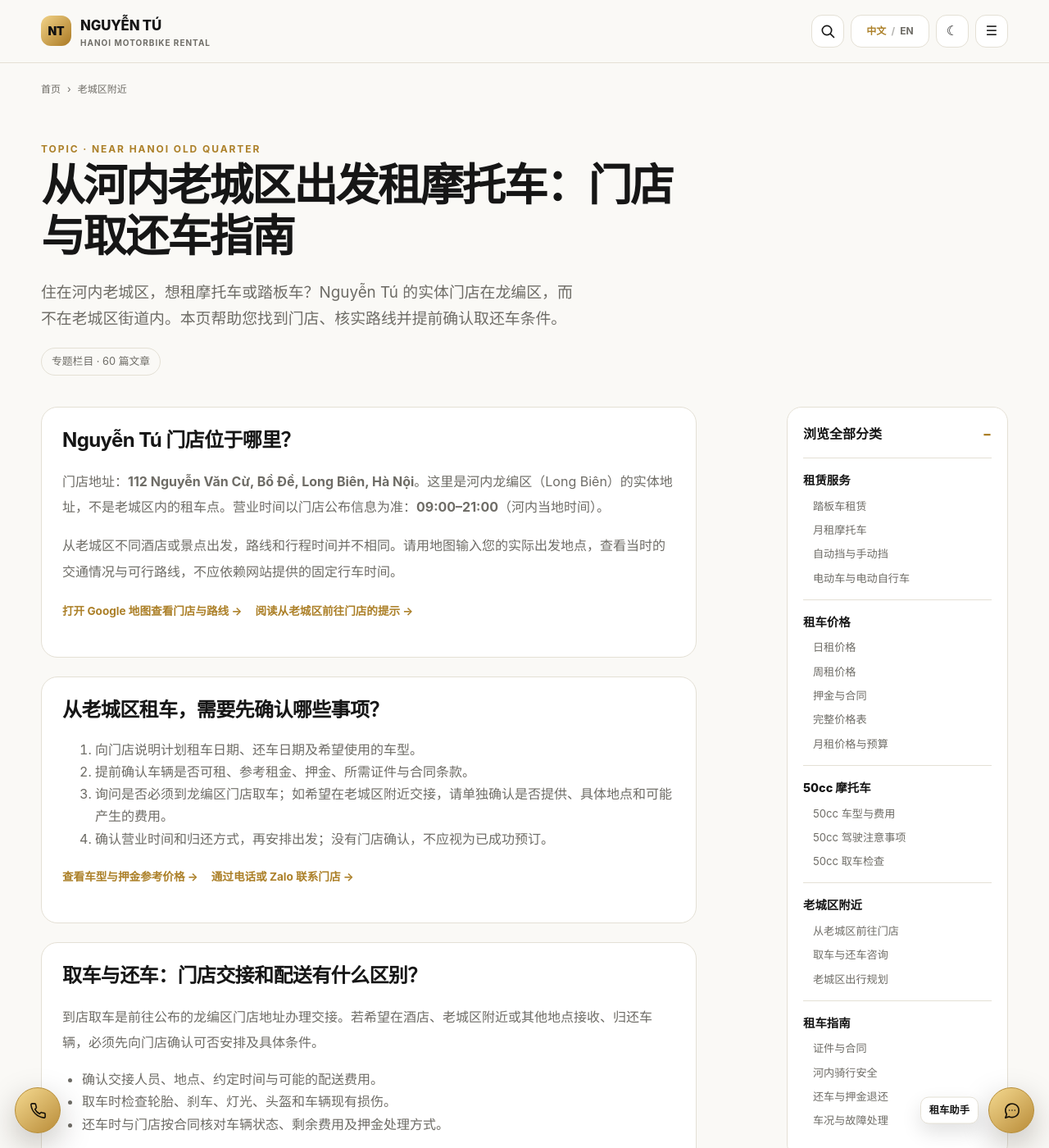
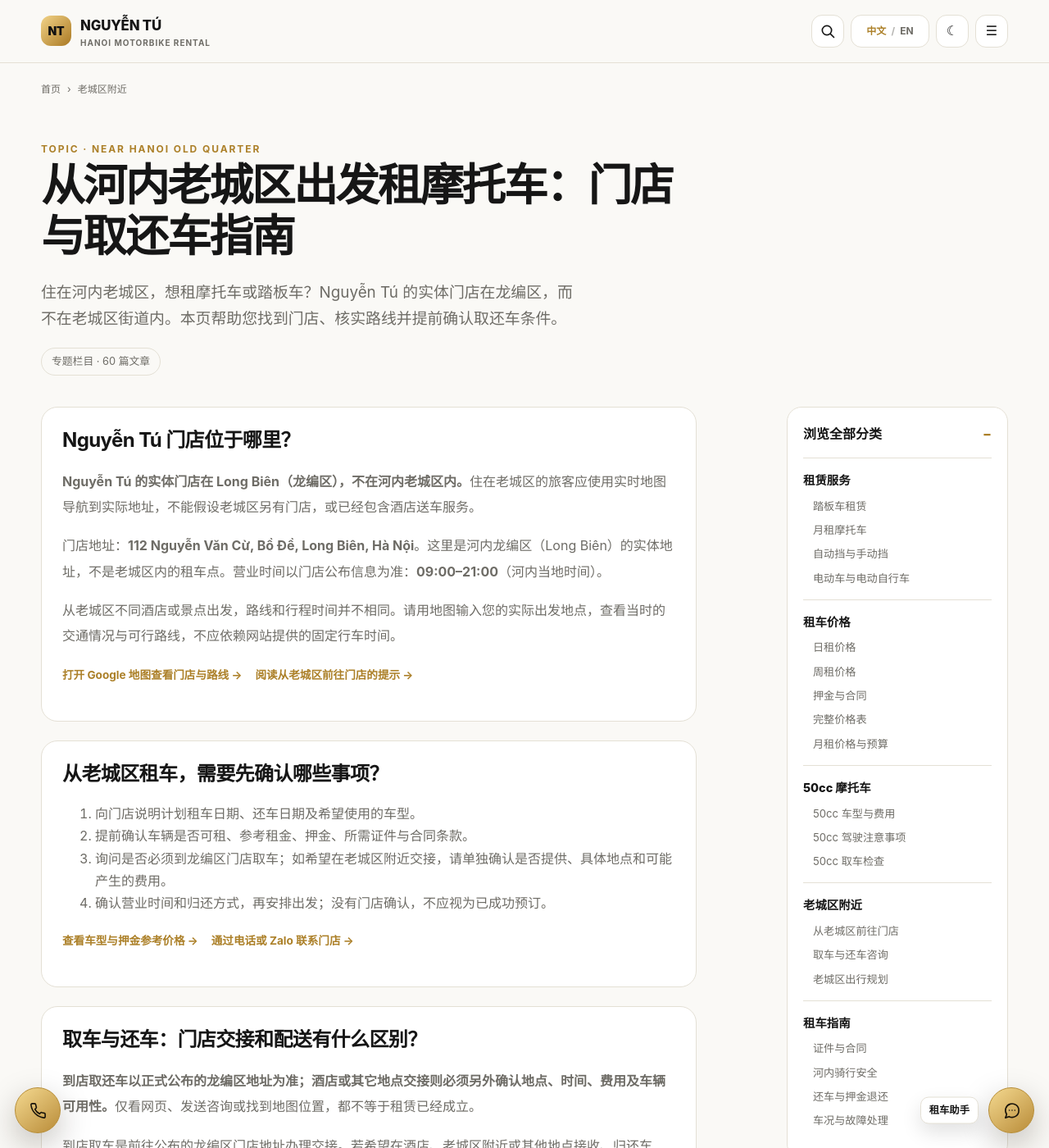
Before and after one commit to thuexemayhanoi/china, a Jekyll site: the page built from topics/old-quarter/index.html, in a window 1280 px wide and 1400 px high. Shown: the whole window at 82% size. Built offline with Jekyll 4.4.1, drawn with Linux system fonts in a browser that asks for light colours.

Commit message:
seo(china): sharpen visible answer-first content in topics/old-quarter/index.html

```diff
--- a/topics/old-quarter/index.html
+++ b/topics/old-quarter/index.html
@@ -7,11 +7,13 @@ breadcrumbs: [{"label":"老城区附近"}]
 topic: "old-quarter"
 ---
 <div class="page-head"><span class="eyebrow">TOPIC · Near Hanoi Old Quarter</span><h1>从河内老城区出发租摩托车：门店与取还车指南</h1><p class="lead">住在河内老城区，想租摩托车或踏板车？Nguyễn Tú 的实体门店在龙编区，而不在老城区街道内。本页帮助您找到门店、核实路线并提前确认取还车条件。</p><span class="pill">{% assign current_posts = site.posts | where: 'topic', page.topic %}{% if current_posts.size == 0 %}专题栏目 · 暂无博客文章{% else %}专题栏目 · {{ current_posts.size }} 篇文章{% endif %}</span></div><div class="two-col"><div class="prose"><section class="inner-panel"><h2>Nguyễn Tú 门店位于哪里？</h2>
+<p><strong>Nguyễn Tú 的实体门店在 Long Biên（龙编区），不在河内老城区内。</strong>住在老城区的旅客应使用实时地图导航到实际地址，不能假设老城区另有门店，或已经包含酒店送车服务。</p>
 <p>门店地址：<strong>{{ site.data.site.business.address_short }}</strong>。这里是河内龙编区（Long Biên）的实体地址，不是老城区内的租车点。营业时间以门店公布信息为准：<strong>{{ site.data.site.business.hours }}</strong>（河内当地时间）。</p>
 <p>从老城区不同酒店或景点出发，路线和行程时间并不相同。请用地图输入您的实际出发地点，查看当时的交通情况与可行路线，不应依赖网站提供的固定行车时间。</p>
 <p><a class="card-link" href="{{ site.data.site.business.maps }}" target="_blank" rel="noopener noreferrer">打开 Google 地图查看门店与路线 →</a>　<a class="card-link" href="{{ site.data.site.domain }}/topics/old-quarter/directions/">阅读从老城区前往门店的提示 →</a></p></section><section class="inner-panel"><h2>从老城区租车，需要先确认哪些事项？</h2>
 <ol><li>向门店说明计划租车日期、还车日期及希望使用的车型。</li><li>提前确认车辆是否可租、参考租金、押金、所需证件与合同条款。</li><li>询问是否必须到龙编区门店取车；如希望在老城区附近交接，请单独确认是否提供、具体地点和可能产生的费用。</li><li>确认营业时间和归还方式，再安排出发；没有门店确认，不应视为已成功预订。</li></ol>
 <p><a class="card-link" href="{{ site.data.site.domain }}/prices/">查看车型与押金参考价格 →</a>　<a class="card-link" href="{{ site.data.site.domain }}/contact/">通过电话或 Zalo 联系门店 →</a></p></section><section class="inner-panel"><h2>取车与还车：门店交接和配送有什么区别？</h2>
+<p><strong>到店取还车以正式公布的龙编区地址为准；酒店或其它地点交接则必须另外确认地点、时间、费用及车辆可用性。</strong>仅看网页、发送咨询或找到地图位置，都不等于租赁已经成立。</p>
 <p>到店取车是前往公布的龙编区门店地址办理交接。若希望在酒店、老城区附近或其他地点接收、归还车辆，必须先向门店确认可否安排及具体条件。</p>
 <ul><li>确认交接人员、地点、约定时间与可能的配送费用。</li><li>取车时检查轮胎、刹车、灯光、头盔和车辆现有损伤。</li><li>还车时与门店按合同核对车辆状态、剩余费用及押金处理方式。</li></ul>
 <p>网站并不承诺免费配送、老城区设有门店、实时库存或自动确认订单。所有费用与服务安排以门店核实为准。</p>
```
